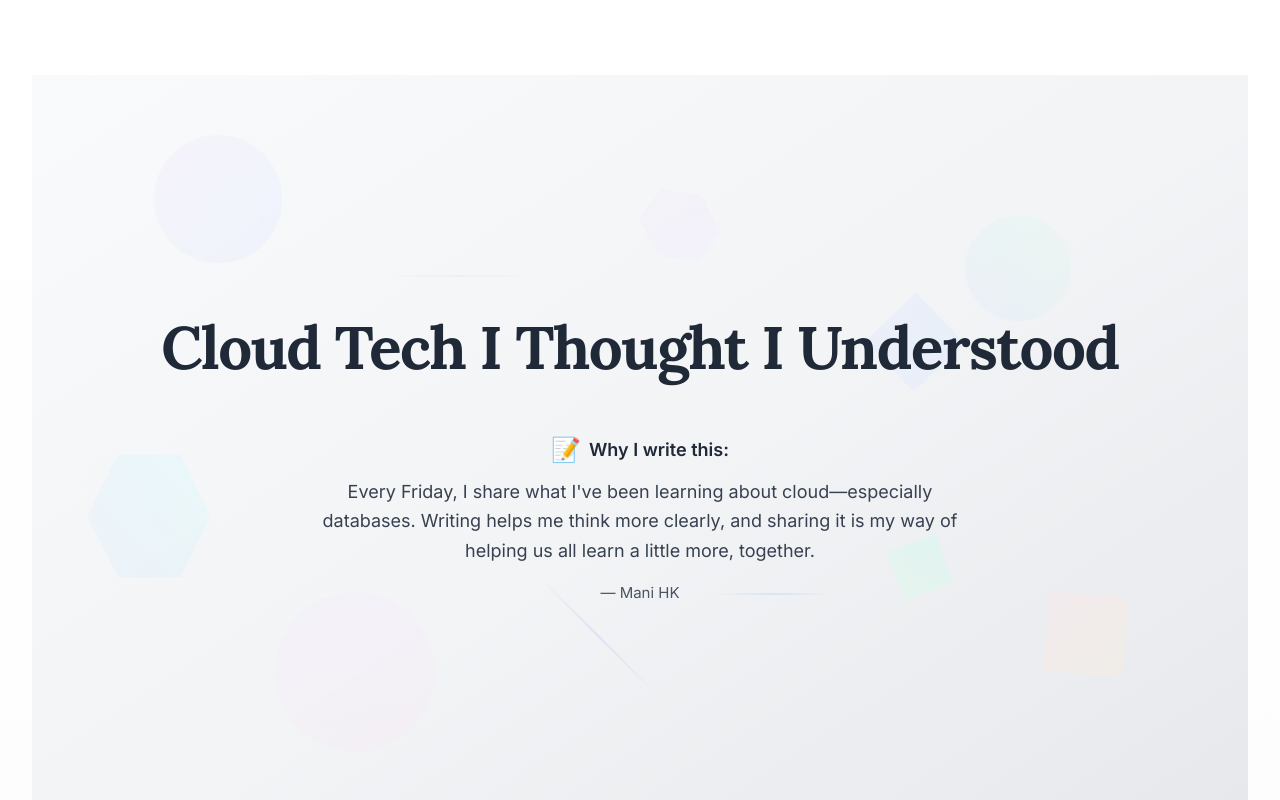
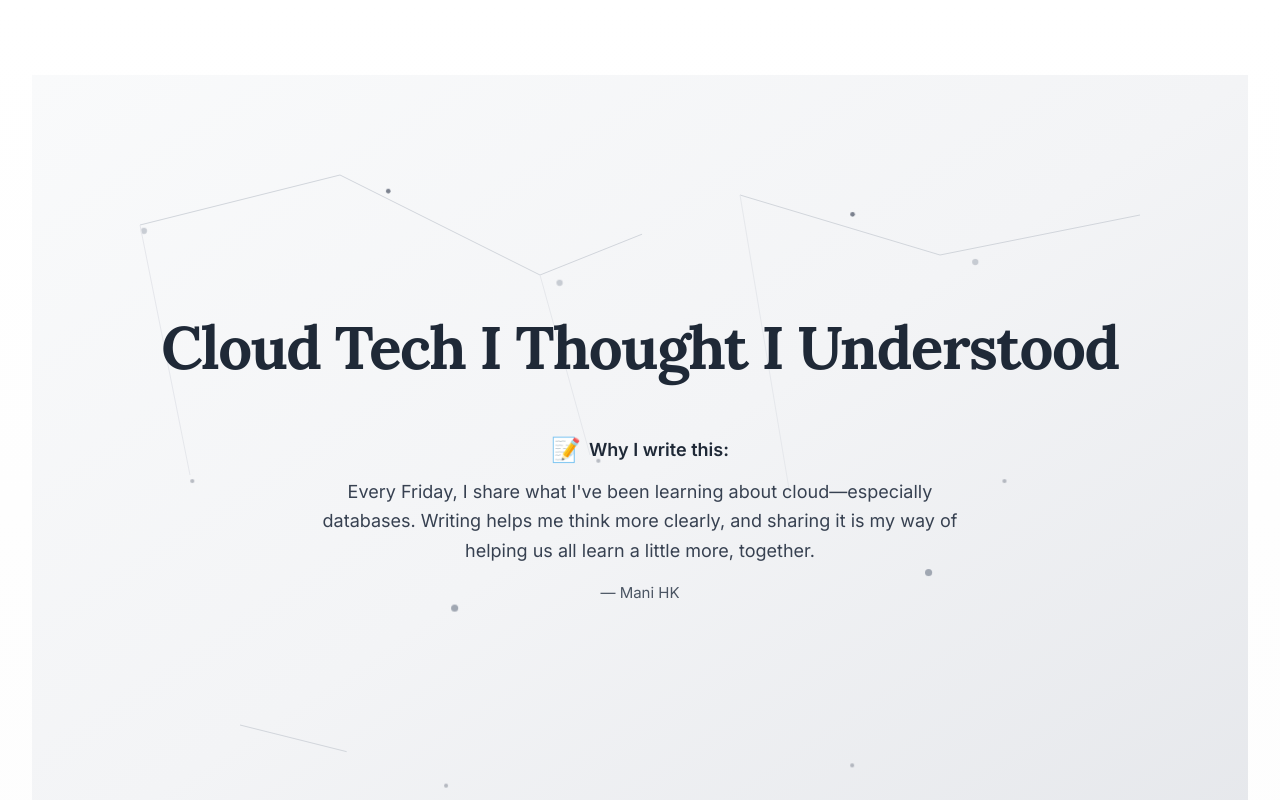
Before and after one commit to manigoogle/databasefutures, a Next.js app: page / in a window 1280 px wide. Shown: the top 800 px of the page. Built offline with nearby package versions, Linux system fonts and the light colour scheme.

Commit message:
feat: add line-drawing animations to homepage
Implement SVG-based network with pulsing nodes and animated paths

#VERCEL_SKIP

Co-authored-by: mani-codes <151899610+manigoogle@users.noreply.github.com>

```diff
--- a/app/globals.css
+++ b/app/globals.css
@@ -68,71 +68,57 @@
   }
 }
 
-/* Neo-tech geometric animations */
-@keyframes float-slow {
-  0%,
+/* Line drawing animations inspired by thewayofcode.com */
+@keyframes draw-line {
+  0% {
+    stroke-dasharray: 0 1000;
+    stroke-dashoffset: 0;
+  }
   100% {
-    transform: translateY(0px) rotate(0deg);
-  }
-  50% {
-    transform: translateY(-20px) rotate(180deg);
+    stroke-dasharray: 1000 1000;
+    stroke-dashoffset: 0;
   }
 }
 
-@keyframes float-medium {
-  0%,
+@keyframes draw-line-slow {
+  0% {
+    stroke-dasharray: 0 1500;
+    stroke-dashoffset: 0;
+  }
   100% {
-    transform: translateY(0px) rotate(0deg) scale(1);
-  }
-  50% {
-    transform: translateY(-15px) rotate(90deg) scale(1.1);
+    stroke-dasharray: 1500 1500;
+    stroke-dashoffset: 0;
   }
 }
 
-@keyframes float-fast {
+@keyframes pulse-node {
   0%,
   100% {
-    transform: translateY(0px) rotate(0deg) scale(1);
+    opacity: 0.4;
+    transform: scale(1);
   }
-  25% {
-    transform: translateY(-10px) rotate(45deg) scale(0.9);
-  }
-  75% {
-    transform: translateY(-5px) rotate(-45deg) scale(1.1);
+  50% {
+    opacity: 1;
+    transform: scale(1.2);
   }
 }
 
-@keyframes pulse-slow {
-  0%,
-  100% {
-    opacity: 0.3;
-    transform: scaleX(1);
-  }
-  50% {
-    opacity: 0.7;
-    transform: scaleX(1.2);
-  }
+.animate-draw-line {
+  animation: draw-line 3s ease-in-out infinite;
+  stroke-dasharray: 0 1000;
 }
 
-.animate-float-slow {
-  animation: float-slow 12s ease-in-out infinite;
+.animate-draw-line-slow {
+  animation: draw-line-slow 5s ease-in-out infinite;
+  stroke-dasharray: 0 1500;
 }
 
-.animate-float-medium {
-  animation: float-medium 8s ease-in-out infinite;
+.animate-pulse-node {
+  animation: pulse-node 2s ease-in-out infinite;
 }
 
-.animate-float-fast {
-  animation: float-fast 6s ease-in-out infinite;
+/* Ensure SVG is responsive */
+svg {
+  max-width: 100%;
+  height: auto;
 }
-
-.animate-pulse-slow {
-  animation: pulse-slow 4s ease-in-out infinite;
-}
-
-.geometric-circle,
-.geometric-square,
-.geometric-hex,
-.geometric-line {
-  backdrop-filter: blur(1px);
-}
--- a/app/page.tsx
+++ b/app/page.tsx
@@ -6,76 +6,282 @@ export default async function HomePage() {
 
   return (
     <>
-      {/* Full-width Hero Section with light grey gradient and geometric animations */}
+      {/* Full-width Hero Section with light grey gradient and line animations */}
       <section
         id="home-hero-banner"
         className="min-h-screen w-full flex flex-col justify-center
              bg-gradient-to-br from-gray-50 via-gray-100 to-gray-200
              relative overflow-hidden -translate-y-[75px]"
       >
-        {/* Animated Geometric Shapes Background */}
+        {/* Animated Line Network Background */}
         <div className="absolute inset-0 overflow-hidden pointer-events-none">
-          {/* Floating circles */}
-          <div
-            className="geometric-circle absolute w-32 h-32 rounded-full bg-gradient-to-br from-blue-100/30 to-purple-100/30 animate-float-slow"
-            style={{ top: "10%", left: "10%", animationDelay: "0s" }}
-          ></div>
-          <div
-            className="geometric-circle absolute w-24 h-24 rounded-full bg-gradient-to-br from-green-100/30 to-blue-100/30 animate-float-medium"
-            style={{ top: "20%", right: "15%", animationDelay: "2s" }}
-          ></div>
-          <div
-            className="geometric-circle absolute w-40 h-40 rounded-full bg-gradient-to-br from-purple-100/20 to-pink-100/20 animate-float-slow"
-            style={{ bottom: "15%", left: "20%", animationDelay: "4s" }}
-          ></div>
+          {/* SVG Line Network */}
+          <svg
+            className="absolute inset-0 w-full h-full"
+            viewBox="0 0 1200 800"
+            fill="none"
+            xmlns="http://www.w3.org/2000/svg"
+          >
+            {/* Network nodes (dots) */}
+            <circle
+              cx="100"
+              cy="150"
+              r="3"
+              fill="#9CA3AF"
+              className="animate-pulse-node"
+              style={{ animationDelay: "0s" }}
+            />
+            <circle
+              cx="300"
+              cy="100"
+              r="2"
+              fill="#6B7280"
+              className="animate-pulse-node"
+              style={{ animationDelay: "1s" }}
+            />
+            <circle
+              cx="500"
+              cy="200"
+              r="3"
+              fill="#9CA3AF"
+              className="animate-pulse-node"
+              style={{ animationDelay: "2s" }}
+            />
+            <circle
+              cx="700"
+              cy="120"
+              r="2"
+              fill="#6B7280"
+              className="animate-pulse-node"
+              style={{ animationDelay: "3s" }}
+            />
+            <circle
+              cx="900"
+              cy="180"
+              r="3"
+              fill="#9CA3AF"
+              className="animate-pulse-node"
+              style={{ animationDelay: "4s" }}
+            />
+            <circle
+              cx="1100"
+              cy="140"
+              r="2"
+              fill="#6B7280"
+              className="animate-pulse-node"
+              style={{ animationDelay: "5s" }}
+            />
 
-          {/* Floating squares/rectangles */}
-          <div
-            className="geometric-square absolute w-16 h-16 bg-gradient-to-br from-indigo-100/40 to-blue-100/40 rotate-45 animate-float-fast"
-            style={{ top: "30%", left: "70%", animationDelay: "1s" }}
-          ></div>
-          <div
-            className="geometric-square absolute w-12 h-12 bg-gradient-to-br from-teal-100/40 to-green-100/40 rotate-12 animate-float-medium"
-            style={{ top: "60%", right: "25%", animationDelay: "3s" }}
-          ></div>
-          <div
-            className="geometric-square absolute w-20 h-20 bg-gradient-to-br from-rose-100/30 to-orange-100/30 -rotate-12 animate-float-slow"
-            style={{ bottom: "25%", right: "10%", animationDelay: "5s" }}
-          ></div>
+            <circle
+              cx="150"
+              cy="400"
+              r="2"
+              fill="#6B7280"
+              className="animate-pulse-node"
+              style={{ animationDelay: "1.5s" }}
+            />
+            <circle
+              cx="350"
+              cy="450"
+              r="3"
+              fill="#9CA3AF"
+              className="animate-pulse-node"
+              style={{ animationDelay: "2.5s" }}
+            />
+            <circle
+              cx="550"
+              cy="380"
+              r="2"
+              fill="#6B7280"
+              className="animate-pulse-node"
+              style={{ animationDelay: "3.5s" }}
+            />
+            <circle
+              cx="750"
+              cy="420"
+              r="3"
+              fill="#9CA3AF"
+              className="animate-pulse-node"
+              style={{ animationDelay: "4.5s" }}
+            />
+            <circle
+              cx="950"
+              cy="400"
+              r="2"
+              fill="#6B7280"
+              className="animate-pulse-node"
+              style={{ animationDelay: "5.5s" }}
+            />
 
-          {/* Hexagons */}
-          <div
-            className="geometric-hex absolute w-28 h-28 animate-float-medium"
-            style={{ top: "50%", left: "5%", animationDelay: "1.5s" }}
-          >
-            <div
-              className="w-full h-full bg-gradient-to-br from-cyan-100/30 to-blue-100/30 transform rotate-30"
-              style={{ clipPath: "polygon(50% 0%, 100% 25%, 100% 75%, 50% 100%, 0% 75%, 0% 25%)" }}
-            ></div>
-          </div>
-          <div
-            className="geometric-hex absolute w-20 h-20 animate-float-fast"
-            style={{ top: "15%", left: "50%", animationDelay: "3.5s" }}
-          >
-            <div
-              className="w-full h-full bg-gradient-to-br from-violet-100/30 to-purple-100/30 transform -rotate-15"
-              style={{ clipPath: "polygon(50% 0%, 100% 25%, 100% 75%, 50% 100%, 0% 75%, 0% 25%)" }}
-            ></div>
-          </div>
+            <circle
+              cx="200"
+              cy="650"
+              r="3"
+              fill="#9CA3AF"
+              className="animate-pulse-node"
+              style={{ animationDelay: "0.5s" }}
+            />
+            <circle
+              cx="400"
+              cy="700"
+              r="2"
+              fill="#6B7280"
+              className="animate-pulse-node"
+              style={{ animationDelay: "1.5s" }}
+            />
+            <circle
+              cx="600"
+              cy="620"
+              r="3"
+              fill="#9CA3AF"
+              className="animate-pulse-node"
+              style={{ animationDelay: "2.5s" }}
+            />
+            <circle
+              cx="800"
+              cy="680"
+              r="2"
+              fill="#6B7280"
+              className="animate-pulse-node"
+              style={{ animationDelay: "3.5s" }}
+            />
+            <circle
+              cx="1000"
+              cy="640"
+              r="3"
+              fill="#9CA3AF"
+              className="animate-pulse-node"
+              style={{ animationDelay: "4.5s" }}
+            />
 
-          {/* Lines/Connectors */}
-          <div
-            className="geometric-line absolute w-32 h-0.5 bg-gradient-to-r from-transparent via-gray-300/50 to-transparent animate-pulse-slow"
-            style={{ top: "25%", left: "30%", transform: "rotate(25deg)", animationDelay: "2s" }}
-          ></div>
-          <div
-            className="geometric-line absolute w-24 h-0.5 bg-gradient-to-r from-transparent via-blue-300/40 to-transparent animate-pulse-slow"
-            style={{ bottom: "35%", right: "35%", transform: "rotate(-15deg)", animationDelay: "4s" }}
-          ></div>
-          <div
-            className="geometric-line absolute w-40 h-0.5 bg-gradient-to-r from-transparent via-purple-300/40 to-transparent animate-pulse-slow"
-            style={{ top: "70%", left: "40%", transform: "rotate(45deg)", animationDelay: "6s" }}
-          ></div>
+            {/* Connecting lines with draw animation */}
+            <path
+              d="M100,150 Q200,125 300,100"
+              stroke="#D1D5DB"
+              strokeWidth="1"
+              fill="none"
+              className="animate-draw-line"
+              style={{ animationDelay: "0s" }}
+            />
+            <path
+              d="M300,100 Q400,150 500,200"
+              stroke="#D1D5DB"
+              strokeWidth="1"
+              fill="none"
+              className="animate-draw-line"
+              style={{ animationDelay: "1s" }}
+            />
+            <path
+              d="M500,200 Q600,160 700,120"
+              stroke="#D1D5DB"
+              strokeWidth="1"
+              fill="none"
+              className="animate-draw-line"
+              style={{ animationDelay: "2s" }}
+            />
+            <path
+              d="M700,120 Q800,150 900,180"
+              stroke="#D1D5DB"
+              strokeWidth="1"
+              fill="none"
+              className="animate-draw-line"
+              style={{ animationDelay: "3s" }}
+            />
+            <path
+              d="M900,180 Q1000,160 1100,140"
+              stroke="#D1D5DB"
+              strokeWidth="1"
+              fill="none"
+              className="animate-draw-line"
+              style={{ animationDelay: "4s" }}
+            />
+
+            {/* Vertical connections */}
+            <path
+              d="M150,400 Q125,275 100,150"
+              stroke="#E5E7EB"
+              strokeWidth="1"
+              fill="none"
+              className="animate-draw-line"
+              style={{ animationDelay: "1.5s" }}
+            />
+            <path
+              d="M350,450 Q325,275 300,100"
+              stroke="#E5E7EB"
+              strokeWidth="1"
+              fill="none"
+              className="animate-draw-line"
+              style={{ animationDelay: "2.5s" }}
+            />
+            <path
+              d="M550,380 Q525,290 500,200"
+              stroke="#E5E7EB"
+              strokeWidth="1"
+              fill="none"
+              className="animate-draw-line"
+              style={{ animationDelay: "3.5s" }}
+            />
+            <path
+              d="M750,420 Q725,270 700,120"
+              stroke="#E5E7EB"
+              strokeWidth="1"
+              fill="none"
+              className="animate-draw-line"
+              style={{ animationDelay: "4.5s" }}
+            />
+
+            {/* Bottom row connections */}
+            <path
+              d="M200,650 Q300,675 400,700"
+              stroke="#D1D5DB"
+              strokeWidth="1"
+              fill="none"
+              className="animate-draw-line"
+              style={{ animationDelay: "5s" }}
+            />
+            <path
+              d="M400,700 Q500,660 600,620"
+              stroke="#D1D5DB"
+              strokeWidth="1"
+              fill="none"
+              className="animate-draw-line"
+              style={{ animationDelay: "6s" }}
+            />
+            <path
+              d="M600,620 Q700,650 800,680"
+              stroke="#D1D5DB"
+              strokeWidth="1"
+              fill="none"
+              className="animate-draw-line"
+              style={{ animationDelay: "7s" }}
+            />
+            <path
+              d="M800,680 Q900,660 1000,640"
+              stroke="#D1D5DB"
+              strokeWidth="1"
+              fill="none"
+              className="animate-draw-line"
+              style={{ animationDelay: "8s" }}
+            />
+
+            {/* Cross connections for complexity */}
+            <path
+              d="M150,400 Q450,300 750,420"
+              stroke="#F3F4F6"
+              strokeWidth="0.5"
+              fill="none"
+              className="animate-draw-line-slow"
+              style={{ animationDelay: "9s" }}
+            />
+            <path
+              d="M350,450 Q650,350 950,400"
+              stroke="#F3F4F6"
+              strokeWidth="0.5"
+              fill="none"
+              className="animate-draw-line-slow"
+              style={{ animationDelay: "10s" }}
+            />
+          </svg>
         </div>
 
         {/* Inner container for text content, centered */}
```
